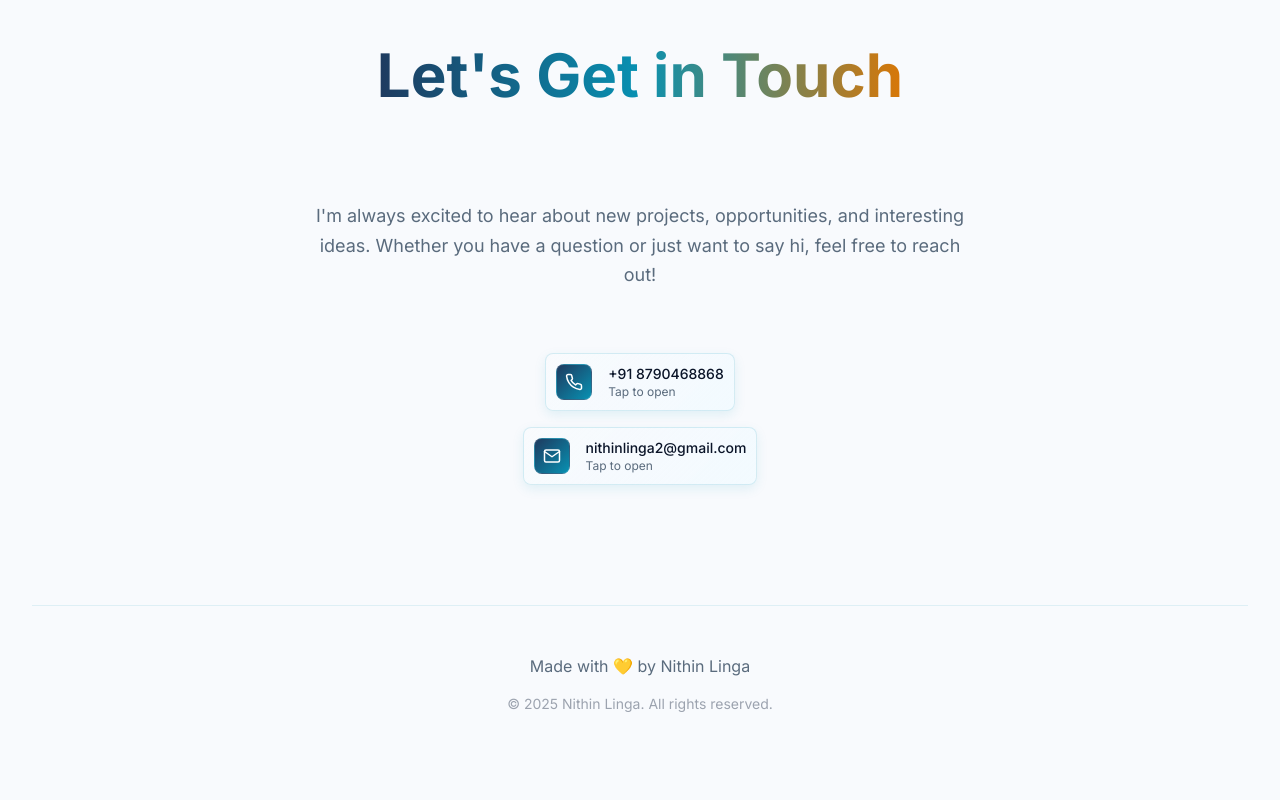
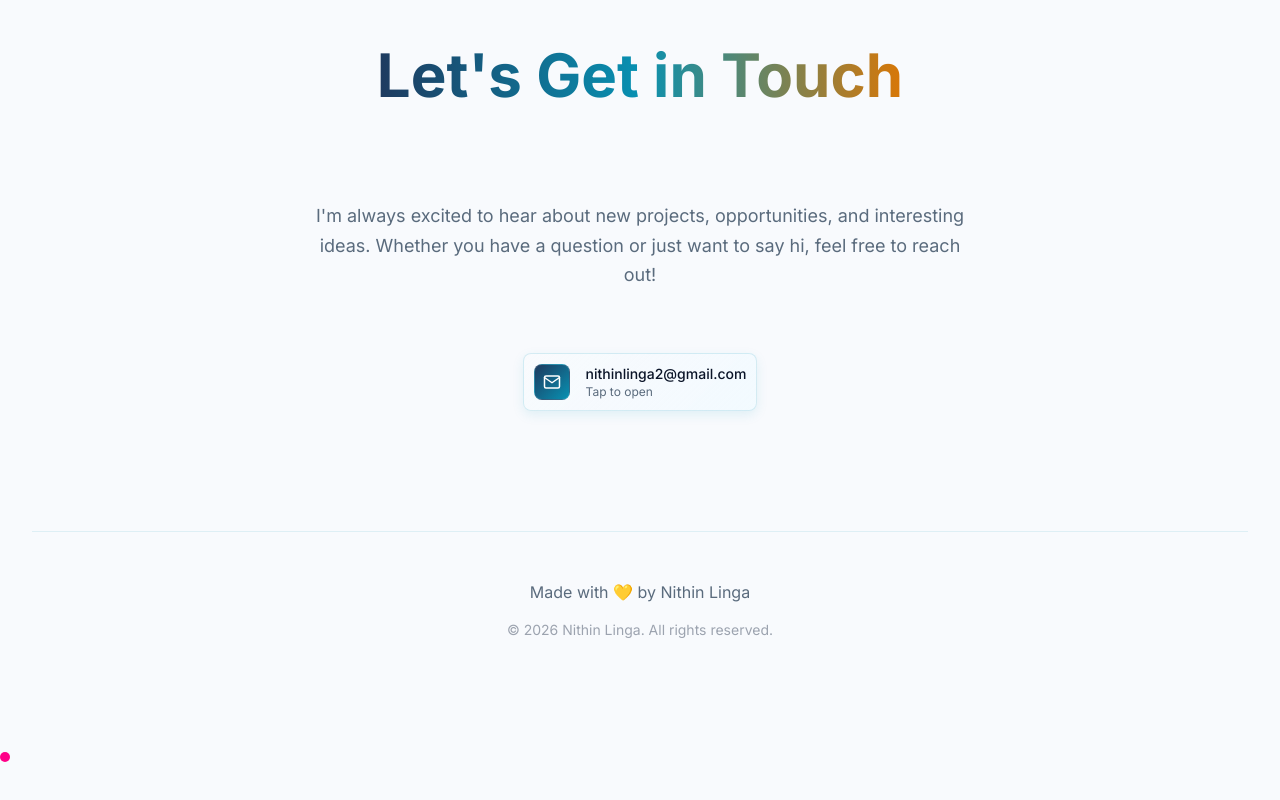
Before and after one commit to Nithinlinga/React-portfolio-Nithin, a React (Vite) app: page / in a window 1280 px wide. Shown: the part 6263-7063 px from the top of the page. After the commit the page ends 7015 px from the top, so only its background shows below. Built offline with nearby package versions, Linux system fonts and the light colour scheme.

Commit message:
Update copyright year from 2025 to 2026

```diff
--- a/src/components/Contact.jsx
+++ b/src/components/Contact.jsx
@@ -7,7 +7,6 @@ import { FiMail, FiMapPin, FiPhone } from 'react-icons/fi'
 const Contact = () => {
   const { isDark } = useTheme();
 const contactMethods = [
-    { icon: FiPhone, label: CONTACT.phoneNo, href: 'tel:+918790468868', color: 'from-[var(--accent-teal)] to-[var(--accent-amber)]' },
     { icon: FiMail, label: CONTACT.email, href: "mailto:nithinlinga2@gmail.com?subject=Going through your portfolio&body=Hi Nithin Linga, Let's connect❤️", color: 'from-[var(--accent-navy)] to-[var(--accent-teal)]' },
   ];
 
@@ -118,7 +117,7 @@ const contactMethods = [
             style={{
               color: isDark ? '#6b7280' : '#9ca3af'
             }}>
-            © 2025 Nithin Linga. All rights reserved.
+            © 2026 Nithin Linga. All rights reserved.
           </p>
         </motion.div>
     </div>
```
